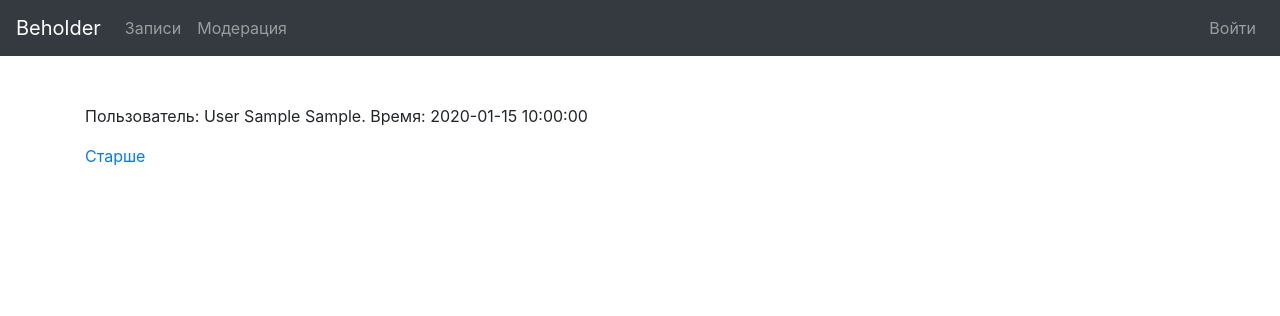
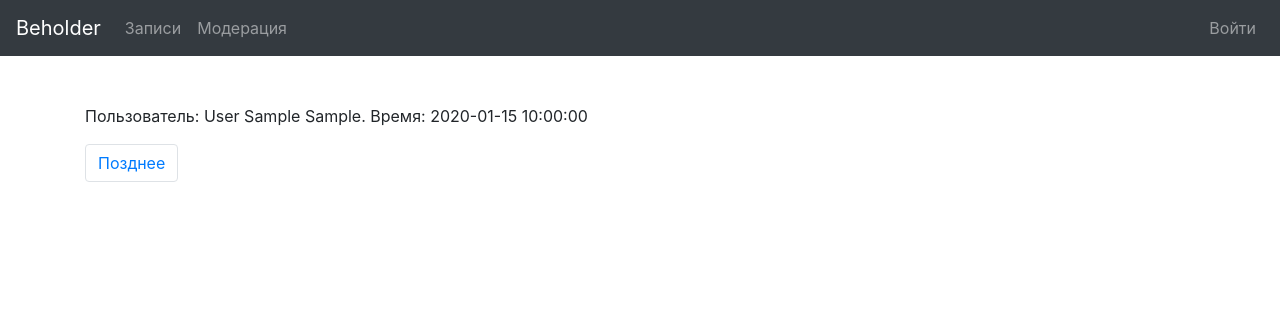
Before and after one commit to KonovalovNikolai/Beholder_Web_App, a Flask app: template app/templates/user_posts.html in a window 1280 px wide. Shown: the top 316 px of the page. Run offline with Flask 2, Linux system fonts and the light colour scheme; tables that the repository leaves empty hold one stand-in row (values such as "Sample post"); the template is opened without the code that fills it: values that come from a table or form of the project are taken from there, most other values are stand-ins (such as "Sample title", 1, 10 or a date in 2020); some libraries are stand-ins or nearby versions.

Commit message:
Changes by revoulce

```diff
--- a/app/templates/user_posts.html
+++ b/app/templates/user_posts.html
@@ -7,11 +7,20 @@
         {% for post in posts %}
             {% include '_post.html' %}
         {% endfor %}
-    {% endif %}
-    {% if prev_url %}
-        <a href="{{ prev_url }}">Новее</a>
-    {% endif %}
-    {% if next_url %}
-        <a href="{{ next_url }}">Старше</a>
+
+        <nav aria-label="Posts pages">
+            <ul class="pagination">
+                {% if prev_url %}
+                    <li class="page-item">
+                        <a class="page-link" href="{{ prev_url }}">Новее</a>
+                    </li>
+                {% endif %}
+                {% if next_url %}
+                    <li class="page-item">
+                        <a class="page-link" href="{{ next_url }}">Позднее</a>
+                    </li>
+                {% endif %}
+            </ul>
+        </nav>
     {% endif %}
 {% endblock %}
```
